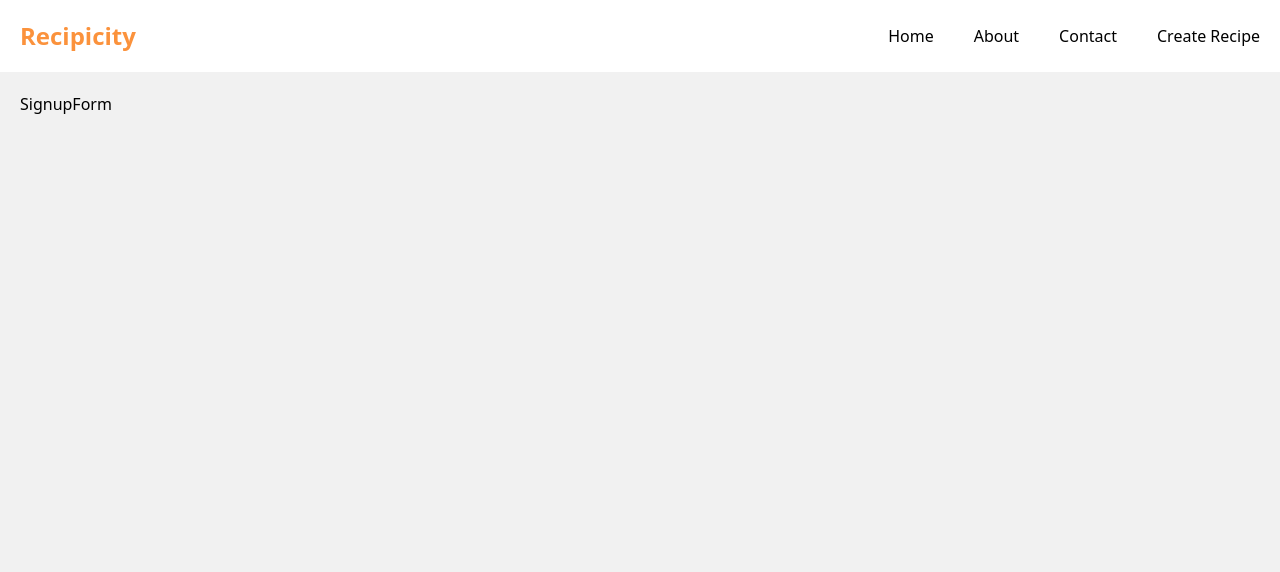
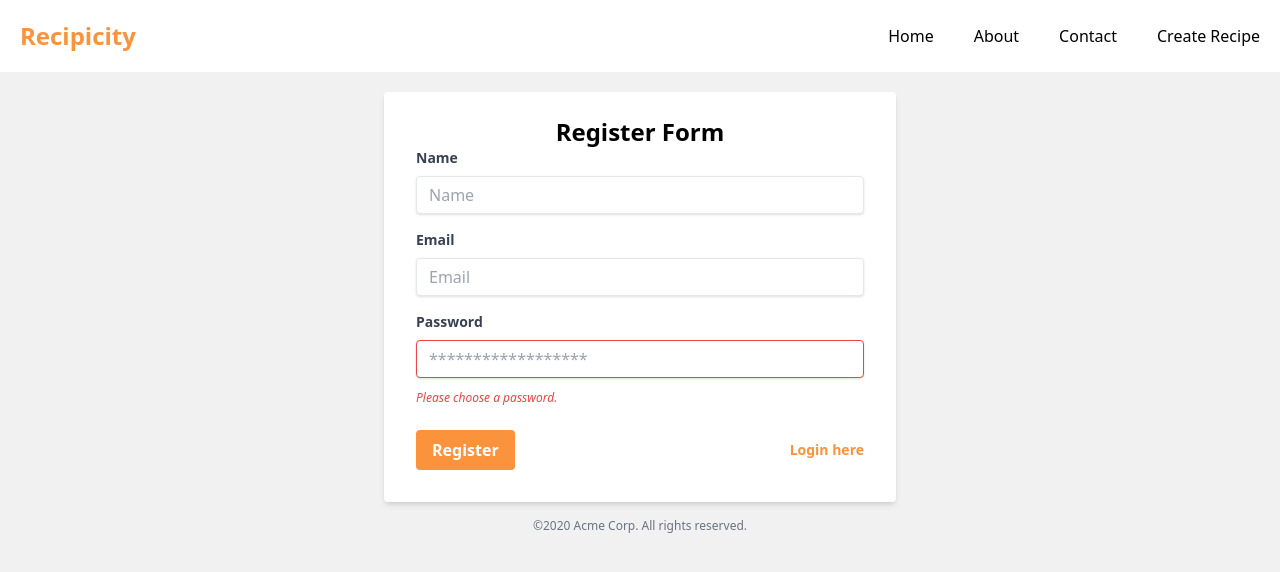
Before and after one commit to Spike4080/mern-stack, a React (Vite) app in the folder frontend/: page /sign-up in a window 1280 px wide. Shown: the top 572 px of the page. Built offline with nearby package versions, Linux system fonts and the light colour scheme.

Commit message:
create signin form

```diff
--- /dev/null
+++ b/frontend/src/pages/SignInForm.jsx
@@ -0,0 +1,33 @@
+export default function SignInForm() {
+  return (
+    <div className="w-full max-w-lg mx-auto">
+  <form className="bg-white shadow-md rounded px-8 pt-6 pb-8 mb-4">
+    <h1 className="text-2xl font-bold text-center">Login Form</h1>
+    <div className="mb-4">
+      <label className="block text-gray-700 text-sm font-bold mb-2" htmlFor="email">
+        Email
+      </label>
+      <input className="shadow appearance-none border rounded w-full py-2 px-3 text-gray-700 leading-tight focus:outline-none focus:shadow-outline" id="email" type="text" placeholder="Email"/>
+    </div>
+    <div className="mb-6">
+      <label className="block text-gray-700 text-sm font-bold mb-2" htmlFor="password">
+        Password
+      </label>
+      <input className="shadow appearance-none border border-red-500 rounded w-full py-2 px-3 text-gray-700 mb-3 leading-tight focus:outline-none focus:shadow-outline" id="password" type="password" placeholder="******************"/>
+      <p className="text-red-500 text-xs italic">Please choose a password.</p>
+    </div>
+    <div className="flex items-center justify-between">
+      <button className="bg-orange-400 hover:bg-blue-700 text-white font-bold py-2 px-4 rounded focus:outline-none focus:shadow-outline" type="button">
+        Login
+      </button>
+      <a className="inline-block align-baseline font-bold text-sm text-orange-400 hover:text-blue-800" href="#">
+        Forgot Password?
+      </a>
+    </div>
+  </form>
+  <p className="text-center text-gray-500 text-xs">
+    &copy;2020 Acme Corp. All rights reserved.
+  </p>
+</div>
+  )
+}
--- /dev/null
+++ b/frontend/src/pages/SignUpForm.jsx
@@ -0,0 +1,41 @@
+import { Link } from "react-router-dom";
+
+export default function SignupForm() {
+  return (
+    <div className="w-full max-w-lg mx-auto">
+  <form className="bg-white shadow-md rounded px-8 pt-6 pb-8 mb-4">
+    <h1 className="text-2xl font-bold text-center">Register Form</h1>
+    <div className="mb-4">
+      <label className="block text-gray-700 text-sm font-bold mb-2" htmlFor="name">
+        Name
+      </label>
+      <input className="shadow appearance-none border rounded w-full py-2 px-3 text-gray-700 leading-tight focus:outline-none focus:shadow-outline" id="name" type="text" placeholder="Name"/>
+    </div>
+    <div className="mb-4">
+      <label className="block text-gray-700 text-sm font-bold mb-2" htmlFor="email">
+        Email
+      </label>
+      <input className="shadow appearance-none border rounded w-full py-2 px-3 text-gray-700 leading-tight focus:outline-none focus:shadow-outline" id="email" type="text" placeholder="Email"/>
+    </div>
+    <div className="mb-6">
+      <label className="block text-gray-700 text-sm font-bold mb-2" htmlFor="password">
+        Password
+      </label>
+      <input className="shadow appearance-none border border-red-500 rounded w-full py-2 px-3 text-gray-700 mb-3 leading-tight focus:outline-none focus:shadow-outline" id="password" type="password" placeholder="******************"/>
+      <p className="text-red-500 text-xs italic">Please choose a password.</p>
+    </div>
+    <div className="flex items-center justify-between">
+      <button className="bg-orange-400 hover:bg-blue-700 text-white font-bold py-2 px-4 rounded focus:outline-none focus:shadow-outline" type="button">
+        Register
+      </button>
+      <Link to='/sign-in' className="inline-block align-baseline font-bold text-sm text-orange-400 hover:text-blue-800" href="#">
+        Login here
+      </Link>
+    </div>
+  </form>
+  <p className="text-center text-gray-500 text-xs">
+    &copy;2020 Acme Corp. All rights reserved.
+  </p>
+</div>
+  )
+}
--- a/frontend/src/pages/SignupForm.jsx
+++ /dev/null
@@ -1,5 +0,0 @@
-export default function SignupForm() {
-  return (
-    <div>SignupForm</div>
-  )
-}
```
Also changed, not shown: frontend/src/main.jsx (+8 -2 lines).
